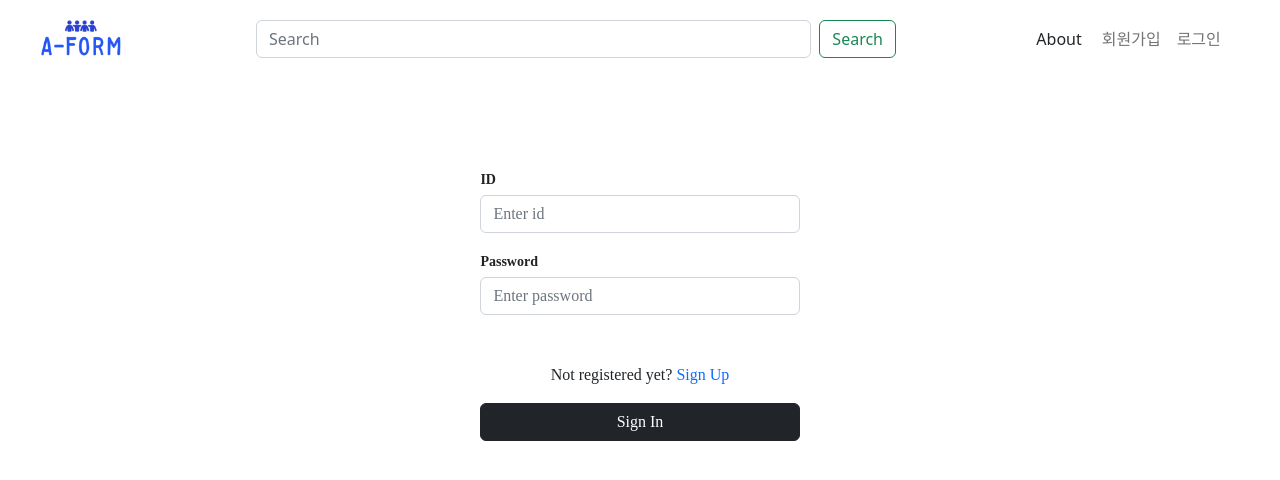
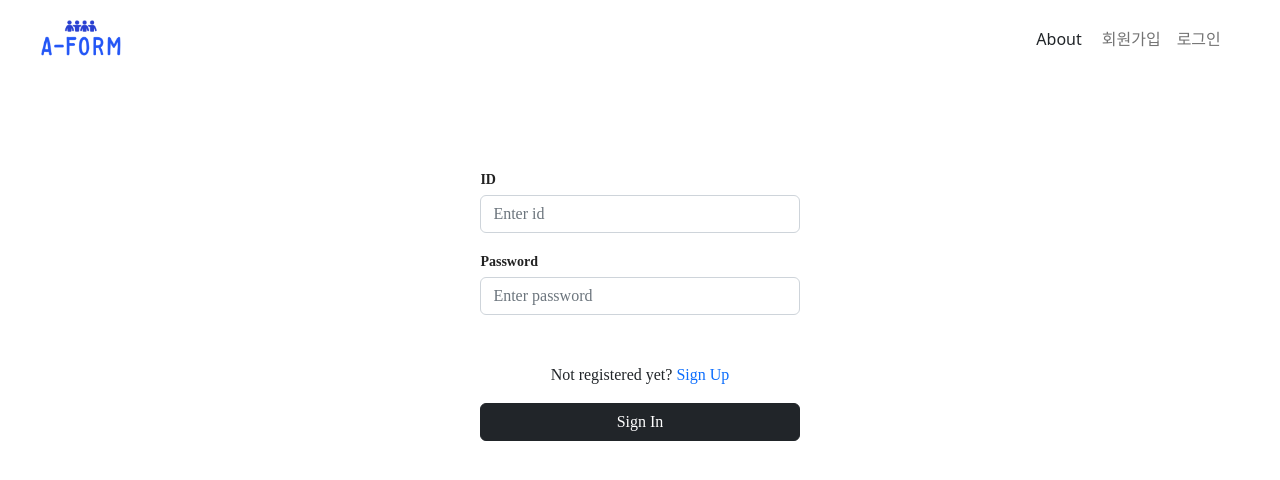
Before and after one commit to masibasi/a-form, a React (Create React App) app: page /login in a window 1280 px wide. Shown: the top 480 px of the page. Built offline with nearby package versions, Linux system fonts and the light colour scheme; no server answers.

Commit message:
change navbar (#61)
OMOMG this is faster than lambo

```diff
--- a/src/pages/Layout.js
+++ b/src/pages/Layout.js
@@ -1,18 +1,23 @@
 import React, { useContext } from "react";
-
 import Nav from "react-bootstrap/Nav";
 import Navbar from "react-bootstrap/Navbar";
 import { Outlet, useNavigate } from "react-router-dom";
-
 import { AuthContext } from "../App";
-
 import logo from "../assets/images/A-Form-logo.png";
 import { Button, Form } from "react-bootstrap";
 import { AuthenticationContext } from "../services/authentication/authentication.context";
+import { useLocation } from "react-router-dom";
 
 export default function Layout() {
   const navigate = useNavigate();
   const { isLogin, onLogout } = useContext(AuthenticationContext);
+
+  // 현재 경로 저장
+  const location = useLocation();
+
+  // 현재 경로가 '/community'인 경우에만 검색창을 표시하도록 함
+  const showSearchBar = location.pathname === "/community";
+
   return (
     <div className="Layout">
       <Navbar className="Navbar" bg="white">
@@ -20,10 +25,13 @@ export default function Layout() {
           <Navbar.Brand onClick={() => navigate("/")}>
             <img src={logo} width={"130px"} alt="" />
           </Navbar.Brand>
+
+          {showSearchBar && (
             <Form className="d-flex searchWrapper ">
               <Form.Control type="search" placeholder="Search" className="me-2 searchBar" aria-label="Search" />
               <Button variant="outline-success">Search</Button>
             </Form>
+          )}
           <div className="navbarRight">
             <Nav.Link className="navMenuComponent" onClick={() => navigate("/about")}>
               About
```
Lines whose indentation alone changed are shown as unchanged.
